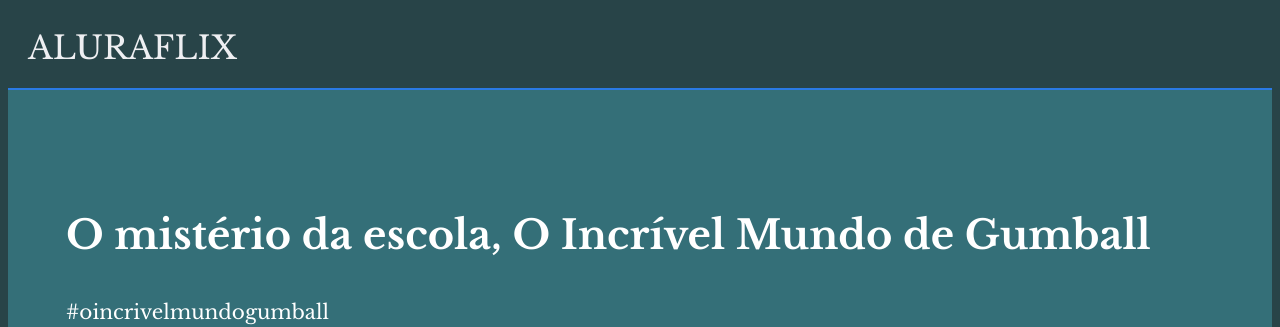
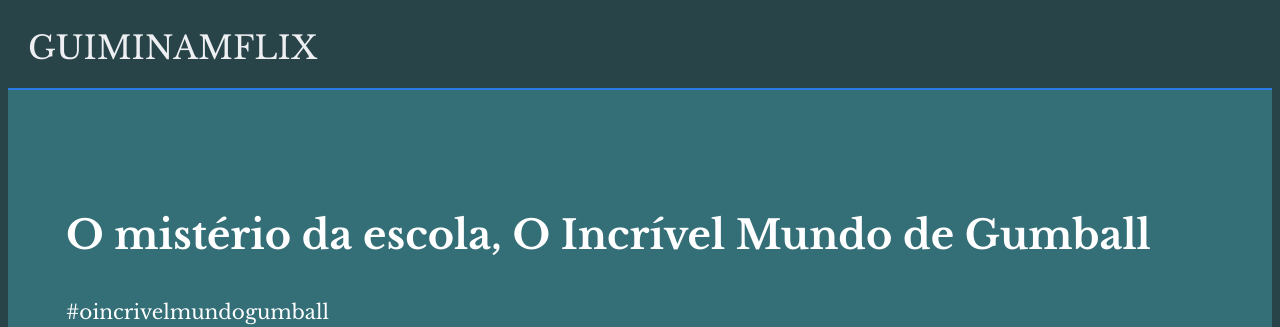
Before and after one commit to Juliana-tech0/guinimflix, a plain HTML site: page index.html in a window 1280 px wide. Shown: the top 327 px of the page. Drawn offline with nearby package versions, Linux system fonts and the light colour scheme.

Commit message:
Add files via upload

```diff
--- a/index.html
+++ b/index.html
@@ -6,11 +6,11 @@
 <link rel="preconnect" href="https://fonts.gstatic.com" crossorigin>
 <link href="https://fonts.googleapis.com/css2?family=Libre+Baskerville:ital,wght@0,400;0,700;1,400&display=swap" rel="stylesheet">
     <link rel="stylesheet" href="styles.css">
-    <title>Aluraflix</title>
+    <title>GUIMINAMFLIX</title>
 </head>
 
 <body>
-<header>ALURAFLIX</header>
+<header>GUIMINAMFLIX</header>
 <section class="chamada">
     <div class="chamada-texto">
 <div>
```
